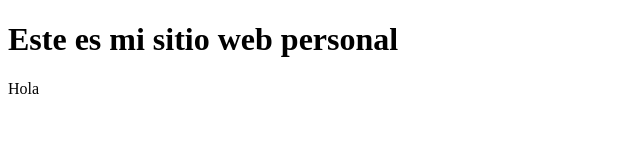
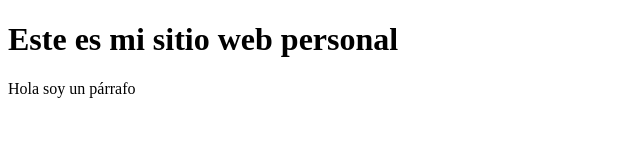
Before and after one commit to raulsj01/PracticaGit, a plain HTML site: page index.html in a window 1280 px wide. Shown: the whole page, without its empty margins (0-640 px from the left). Drawn offline with Linux system fonts and the light colour scheme.

Commit message:
Agregué un parrafo y eliminé otro

```diff
--- a/index.html
+++ b/index.html
@@ -8,7 +8,9 @@
 </head>
 <body>
     <h1>Este es mi sitio web personal</h1>
-    <p>Hola</p>
+
+
+    <p>Hola soy un párrafo</p>
 
 </body>
 </html>
```
